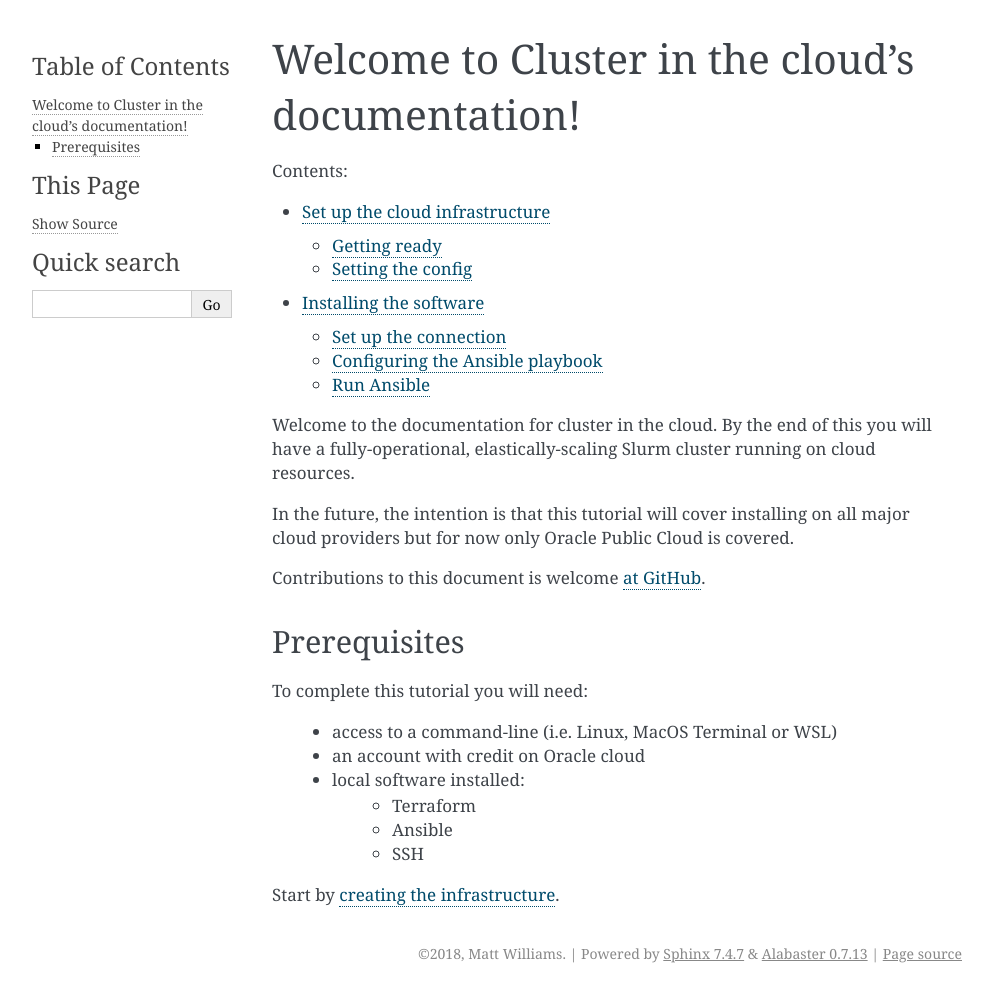
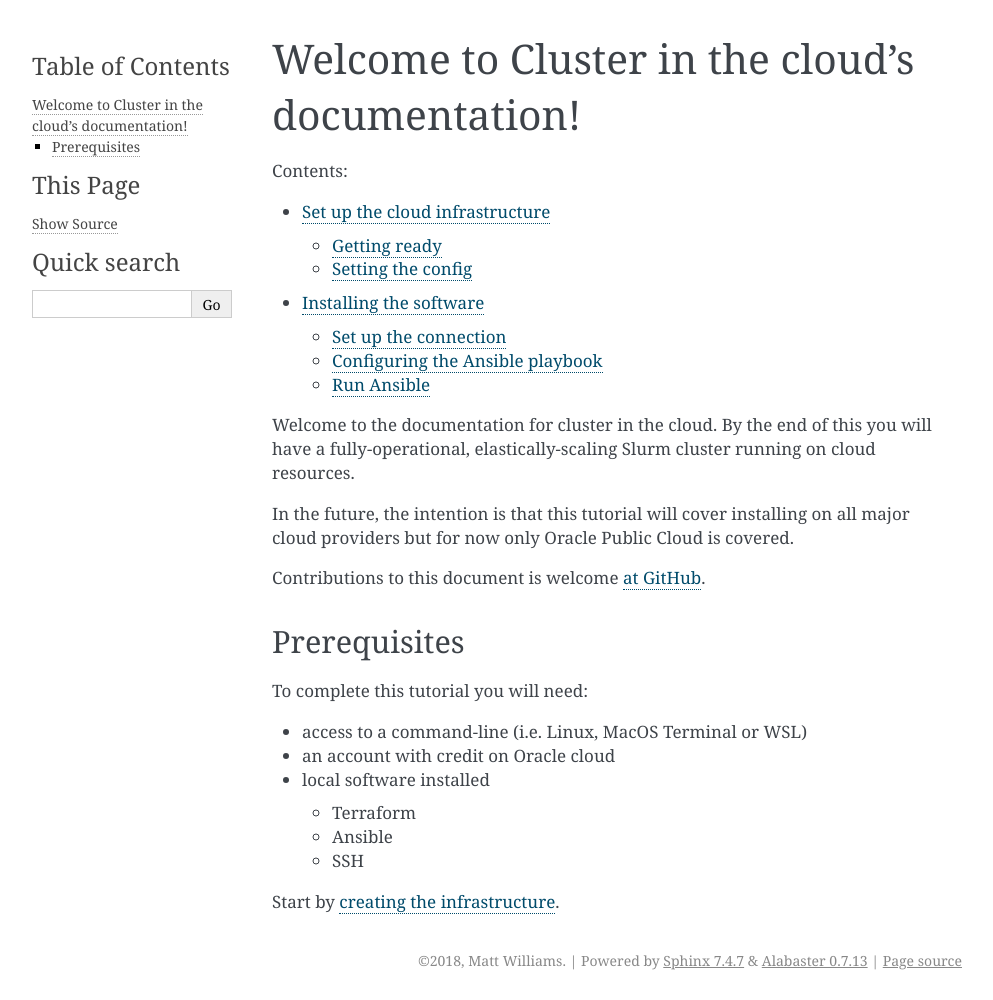
Before and after one commit to clusterinthecloud/docs, a Sphinx documentation site: the page built from source/index.rst, in a window 1280 px wide. Shown: the whole page, without its empty margins (148-1141 px from the left). Built offline with Sphinx 7.4.7, drawn with Linux system fonts in a browser that asks for light colours.

Commit message:
Fix nested list

```diff
--- a/source/index.rst
+++ b/source/index.rst
@@ -20,11 +20,12 @@ Prerequisites
 
 To complete this tutorial you will need:
 
- - access to a command-line (i.e. Linux, MacOS Terminal or WSL)
- - an account with credit on Oracle cloud
- - local software installed:
-     - Terraform
-     - Ansible
-     - SSH
+* access to a command-line (i.e. Linux, MacOS Terminal or WSL)
+* an account with credit on Oracle cloud
+* local software installed
+
+  * Terraform
+  * Ansible
+  * SSH
 
 Start by :doc:`creating the infrastructure <infrastructure>`.
```
